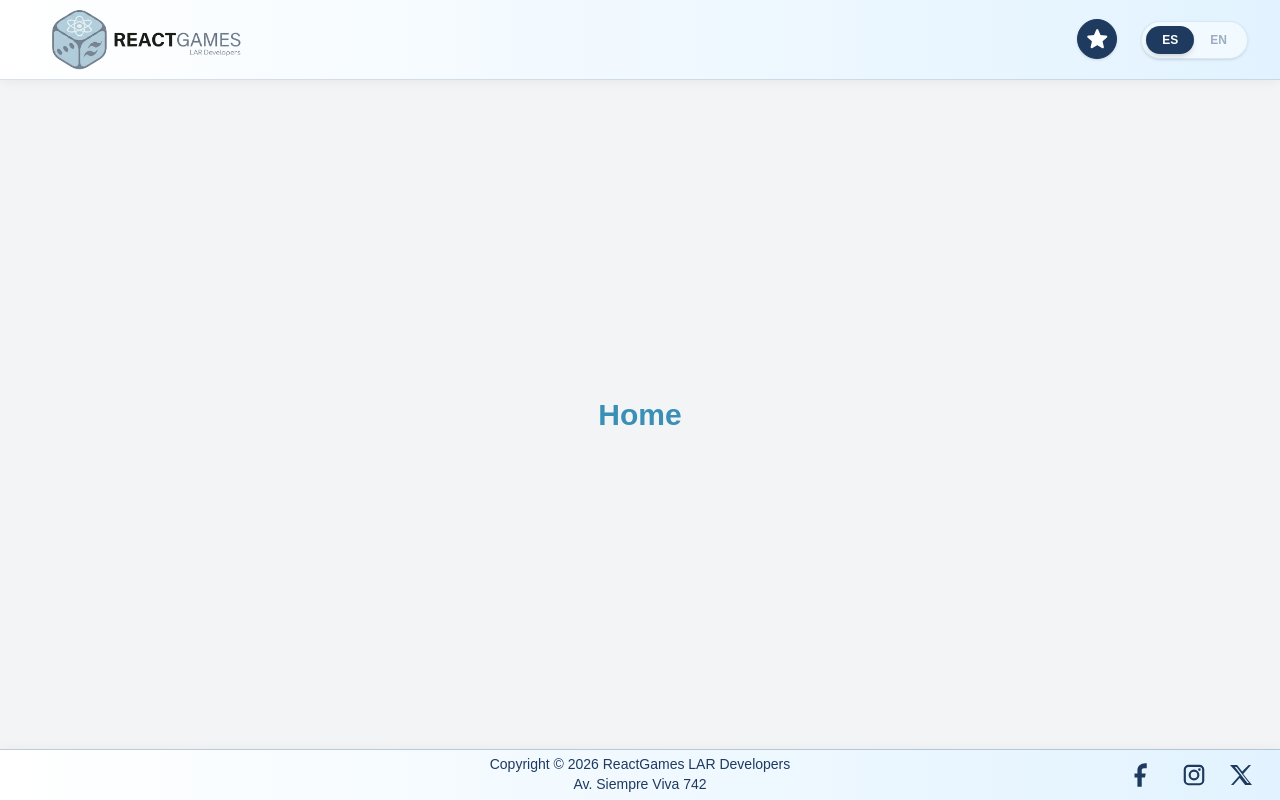
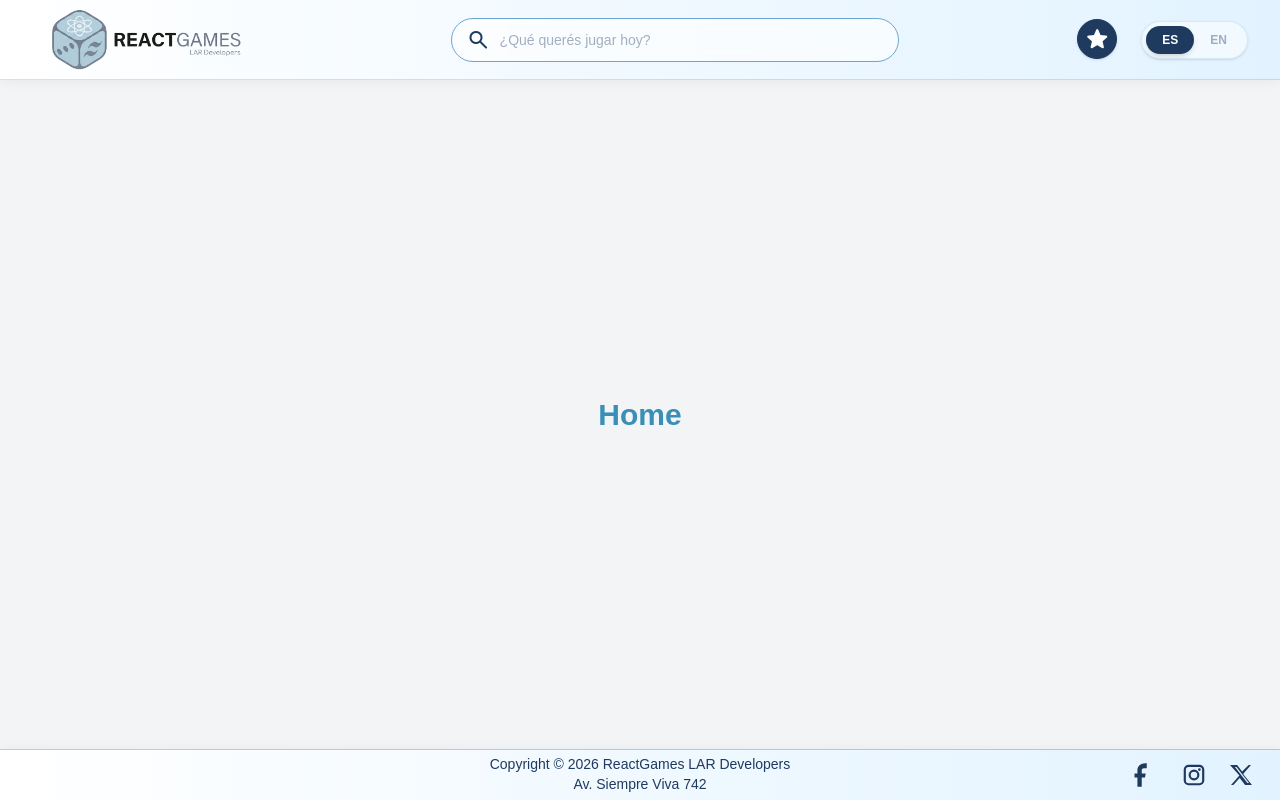
Before and after one commit to nramiror/TUDW_PWA_LAR_Developers_TP_React_2, a React (Vite) app: page / in a window 1280 px wide. Built offline with nearby package versions, Linux system fonts and the light colour scheme.

Commit message:
- Creating a searchBox component without logic

```diff
--- a/index.html
+++ b/index.html
@@ -3,7 +3,7 @@
   <head>
     <meta charset="UTF-8" />
     <link rel="icon" type="image/png" href="/LogoDado.png" />
-    <link rel="stylesheet" href="https://fonts.googleapis.com/css2?family=Material+Symbols+Rounded:wght@400;500;700&display=swap" />
+    <link rel="stylesheet" href="https://fonts.googleapis.com/css2?family=Material+Symbols+Rounded:opsz,wght,FILL,GRAD@20..48,100..700,0..1,-50..200" />
     <meta name="viewport" content="width=device-width, initial-scale=1.0" />
     <title>ReactGames</title>
   </head>
--- a/src/Components/Header/Header.jsx
+++ b/src/Components/Header/Header.jsx
@@ -1,7 +1,7 @@
 import LanguageToggle from '../LanguageToggle/LanguageToggle';
 import FavIcon from '../FavIcon/FavIcon';
 import { Link } from 'react-router-dom';
-
+import SearchBox from '../SearchBox/SearchBox';
 const Header = () => {
   return (
     <header className="sticky top-0 z-50 w-full h-20 px-8 flex items-center justify-between border-b border-[#829AB1]/30 bg-[linear-gradient(to_left,#E2F3FF_0%,#FFFFFF_100%)] shadow-[0_1px_12px_rgba(15,23,42,0.06)]">
@@ -17,10 +17,9 @@ const Header = () => {
         </Link>
       </div>
 
-      {/* CENTRO: SEARCH BOX */}
+      {/*SEARCH BOX */}
       <div className="flex-grow max-w-md mx-8">
-        {/* Componente <SearchBox /> */}
-
+        <SearchBox onSearchChange={(value) => console.log(value)} />
       </div>
 
       {/*ACCIONES*/}
--- a/src/Components/SearchBox/SearchBox.jsx
+++ b/src/Components/SearchBox/SearchBox.jsx
@@ -0,0 +1,53 @@
+import React, { useState } from 'react';
+
+const SearchBox = ({ onSearchChange }) => {
+  const [inputValue, setInputValue] = useState("");
+
+  const handleInputChange = (event) => {
+    const newValue = event.target.value;
+    setInputValue(newValue);
+
+    if (newValue.trim() === "") {
+      onSearchChange("");
+    } else {
+      onSearchChange(newValue.trim());
+    }
+  };
+
+  const handleSubmit = (event) => {
+    event.preventDefault();
+    onSearchChange(inputValue.trim());
+  };
+
+  return (
+    <form
+      onSubmit={handleSubmit}
+      className="relative w-full max-w-md group"
+    >
+
+      <span className="material-symbols-rounded pointer-events-none absolute left-4 top-1/2 z-10 -translate-y-1/2 text-secondary group-focus-within:text-primary transition-colors leading-none">
+        search
+      </span>
+
+      <input
+        type="text"
+        placeholder="¿Qué querés jugar hoy?"
+        value={inputValue}
+        onChange={handleInputChange}
+        className="relative z-0 w-full h-11 pl-12 pr-4 bg-white/60 backdrop-blur-sm border border-primary rounded-full font-instrument text-sm text-secondary placeholder:text-secondary/40 outline-none focus:border-primary focus:bg-white focus:shadow-md transition-all duration-300"
+      />
+
+      {inputValue && (
+        <button
+          type="button"
+          onClick={() => { setInputValue(""); onSearchChange(""); }}
+          className="absolute right-4 top-1/2 -translate-y-1/2 text-secondary/40 hover:text-secondary cursor-pointer"
+        >
+          <span className="material-symbols-rounded text-lg">close</span>
+        </button>
+      )}
+    </form>
+  );
+};
+
+export default SearchBox;
--- a/src/index.css
+++ b/src/index.css
@@ -1,6 +1,7 @@
 @import "tailwindcss";
 
 @import url('https://fonts.googleapis.com/css2?family=Comfortaa:wght@300..700&family=Instrument+Sans:wght@400..700&display=swap');
+
 
 @theme {
     --color-primary: #6AA6CE;
```
